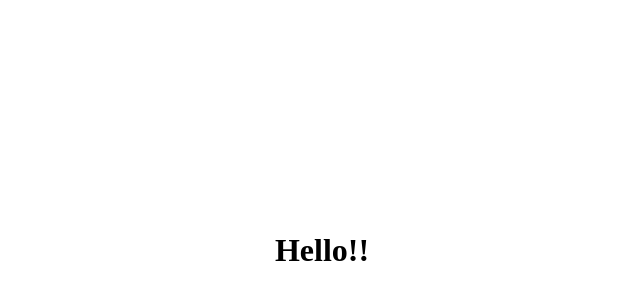
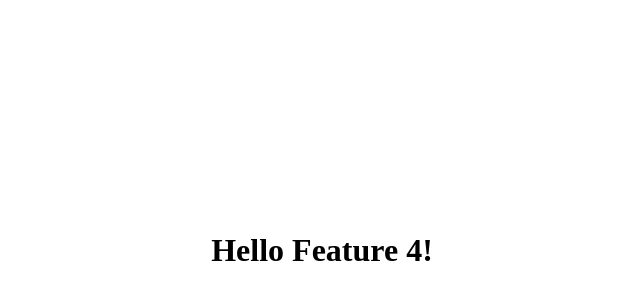
Before and after one commit to mikedijkstra/now-test, a Next.js app: page / in a window 1280 px wide. Shown: the part 158-458 px from the top of the page, without its empty margins (318-958 px from the left). Built offline with nearby package versions, Linux system fonts and the light colour scheme.

Commit message:
Feature 4

```diff
--- a/pages/index.js
+++ b/pages/index.js
@@ -2,7 +2,7 @@ const Index = () => (
   <>
     <div className="wrapper">
       <div className="container">
-        <h1>Hello!!</h1>
+        <h1>Hello Feature 4!</h1>
       </div>
     </div>
     <style jsx>{`
```
